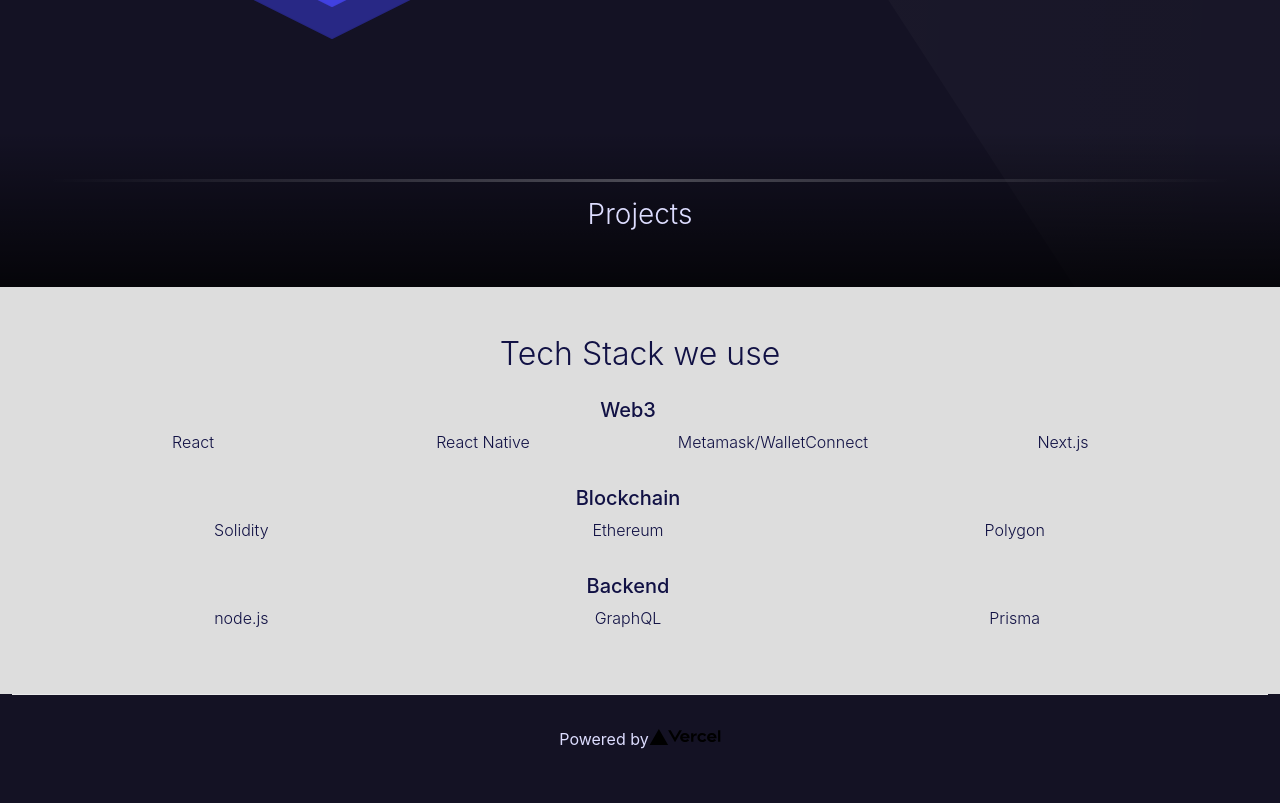
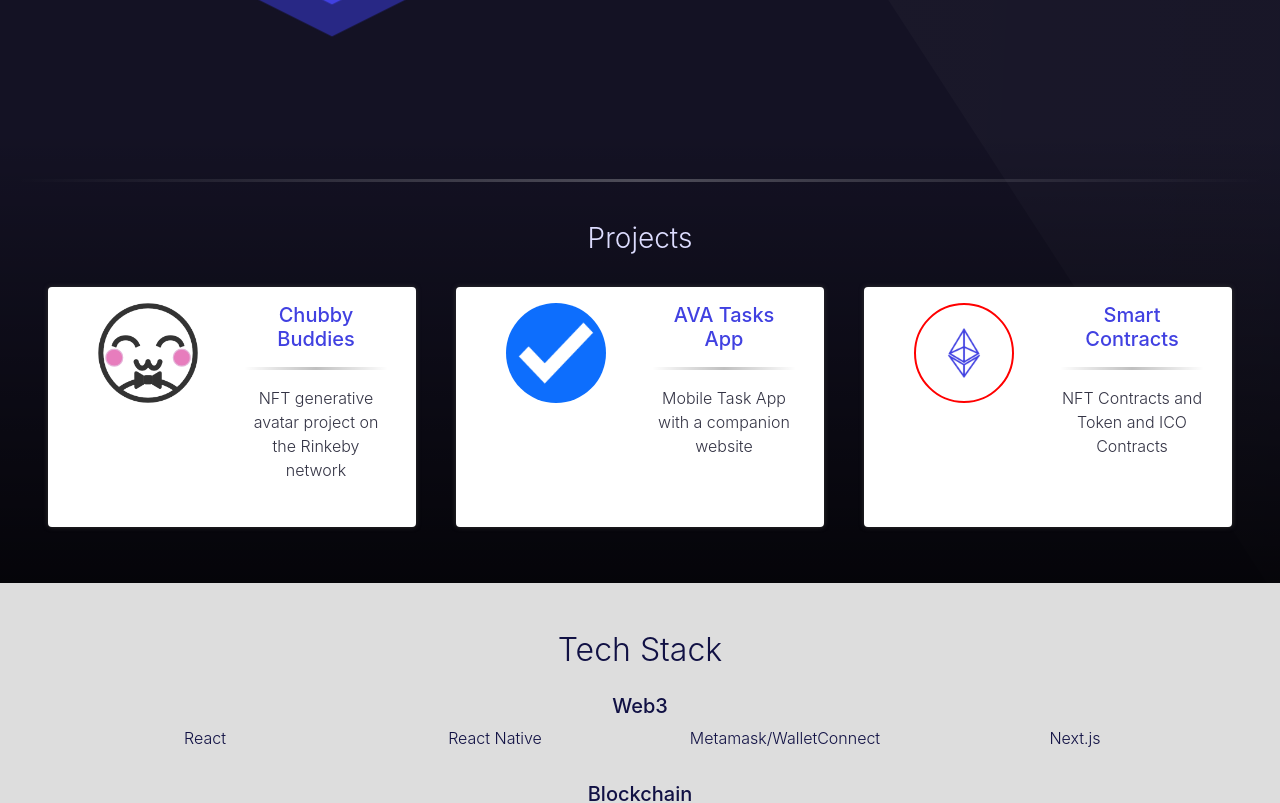
Before and after one commit to adrianve-dev/dev-portfolio, a Next.js app: page / in a window 1280 px wide. Shown: the part 1060-1863 px from the top of the page. Built offline with nearby package versions, Linux system fonts and the light colour scheme.

Commit message:
feature: add projects section

```diff
--- a/pages/index.js
+++ b/pages/index.js
@@ -83,14 +83,67 @@ export default function Home() {
 
         <div className={decorations.parallelogram}></div>
 
-        <Row className='mt-5 p-5 align-self-stretch text-center' style={{background: 'linear-gradient(180deg, rgba(0,0,255,0) 0%, rgba(0,0,0,0.75) 100%)'}}>
+        <Row className='mt-5 py-5 px-3 align-self-stretch text-center' style={{background: 'linear-gradient(180deg, rgba(0,0,255,0) 0%, rgba(0,0,0,0.75) 100%)'}}>
           <hr />
-          <h3 className='fw-light'>Projects</h3>
+          <h3 className='fw-light my-4'>Projects</h3>
+          <Row className='m-auto'>
+            <Col sm='4'>
+              <Row style={{color: '#334', backgroundColor:'white', minHeight: '15em', boxShadow: '0 0 5px #333', borderRadius: '0.25em', overflow: 'hidden'}} className='fw-light p-3 m-2'>
+                <Col xs='12' sm='6'>
+                  <Image
+                    width='100px'
+                    height='100px'
+                    src='/img/cb-logo.png'
+                    alt='Chubby Buddies'
+                  />
+                </Col>
+                <Col xs='12' sm='6'>
+                  <h5 className='blueText'>Chubby Buddies</h5>
+                  <hr className={'hrDark'} />
+                  <div>NFT generative avatar project on the Rinkeby network</div>
+                </Col>
+              </Row>
+            </Col>
+            <Col sm='4'>
+              <Row style={{color: '#334', backgroundColor:'white', minHeight: '15em', boxShadow: '0 0 5px #333', borderRadius: '0.25em', overflow: 'hidden'}} className='fw-light p-3 m-2'>
+                <Col xs='12' sm='6'>
+                  <Image className='rounded-circle'
+                    width='100px'
+                    height='100px'
+                    src='/img/ava-tasks-icon.png'
+                    alt='AVA Tasks'
+                  />
+                </Col>
+                <Col xs='12' sm='6'>
+                  <h5 className='blueText'>AVA Tasks App</h5>
+                  <hr className={'hrDark'} />
+                  <div>Mobile Task App with a companion website</div>
+                </Col>
+              </Row>
+            </Col>
+            <Col sm='4'>
+              <Row style={{color: '#334', backgroundColor:'white', minHeight: '15em', boxShadow: '0 0 5px #333', borderRadius: '0.25em', overflow: 'hidden'}} className='fw-light p-3 m-2'>
+                <Col xs='12' sm='6'>
+                  <Image className='rounded-circle' style={{border: 'red 2px solid'}}
+                    width='100px'
+                    height='100px'
+                    src='/img/eth-logo-blue.png'
+                    alt='Chubby Buddies'
+                  />
+                </Col>
+                <Col xs='12' sm='6'>
+                  <h5 className='blueText'>Smart Contracts</h5>
+                  <hr className={'hrDark'} />
+                  <div>NFT Contracts and Token and ICO Contracts</div>
+                </Col>
+              </Row>
+            </Col>
+          </Row>
         </Row>
 
         <Row style={{color: '#114', backgroundColor: '#ddd'}} className='p-5 align-self-stretch text-center fw-light'>
-          <h2 className='fw-light text-center'>Tech Stack we use</h2>
-          <Row className='my-3'>
+          <h2 className='fw-light text-center'>Tech Stack</h2>
+          <Row className='my-3 mx-auto'>
             <h5>Web3</h5>
             <Col sm='3' >
               React
@@ -105,7 +158,7 @@ export default function Home() {
               Next.js
             </Col>
           </Row>
-          <Row className='my-3'>
+          <Row className='my-3 mx-auto'>
             <h5>Blockchain</h5>
             <Col sm='4' >
               Solidity
@@ -117,7 +170,7 @@ export default function Home() {
               Polygon
             </Col>
           </Row>
-          <Row className='my-3'>
+          <Row className='my-3 mx-auto'>
             <h5>Backend</h5>
             <Col sm='4' >
               node.js
--- a/styles/globals.css
+++ b/styles/globals.css
@@ -25,3 +25,7 @@ a {
 .blueText {
   color: #4141e1;
 }
+
+.hrDark {
+  background: linear-gradient(to right, rgba(0,0,0,0) 0%, rgba(0,0, 0, 1) 50%, rgba(0,0,0,0) 100%);
+}
```
Also changed, not shown: public/img/ava-tasks-icon.png (added), public/img/cb-logo.png (added).
